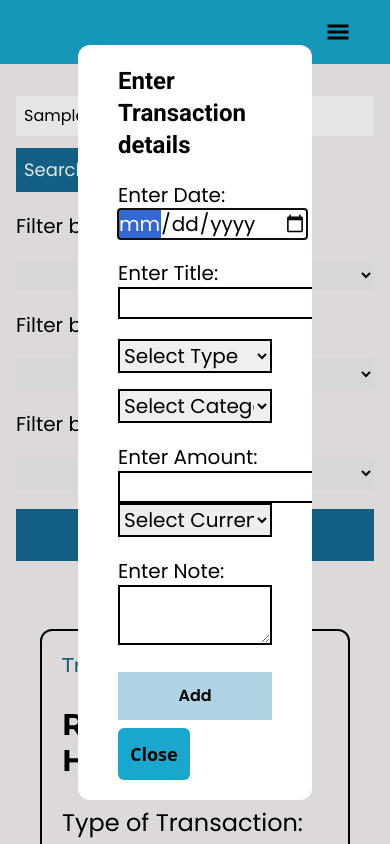
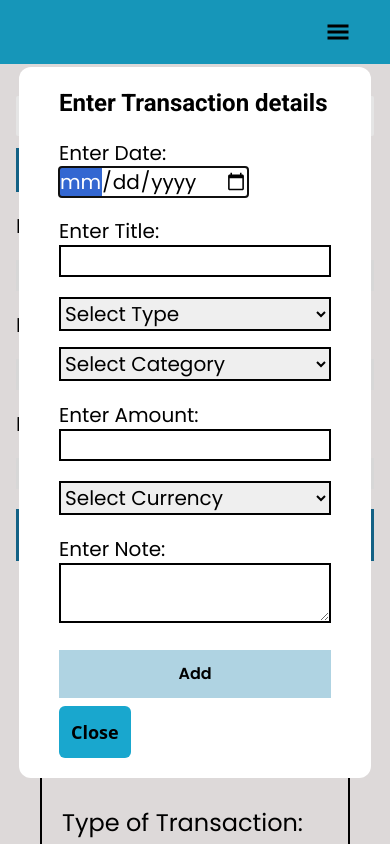
Before and after one commit to Programmer-Kishan/Transaction-Processing-System, a React (Vite) app: page /transaction in a window 390 px wide. Both pictures are taken after typing "Sample" into the empty fields and a click on the button "Add Transaction". Shown: the top 844 px of the page. Built offline with nearby package versions, Linux system fonts and the light colour scheme.

Commit message:
Made Transaction modal responsive

```diff
--- a/src/Components/Transactions/AddTransactionModal.tsx
+++ b/src/Components/Transactions/AddTransactionModal.tsx
@@ -38,7 +38,7 @@ const AddTransactionModal = forwardRef<HTMLDialogElement, AddTransactionProps>((
     }
 
   return (
-    <dialog ref={ref} className="w-3/5 bg-white rounded-xl px-10 py-5">
+    <dialog ref={ref} className="mini-tab:w-3/5 w-full bg-white rounded-xl px-10 py-5">
         <form className='flex flex-col gap-5' onSubmit={handleSubmit}>
             <h3 className='font-roboto text-2xl font-semibold'>Enter Transaction details</h3>
             <div className='w-full font-poppins text-xl'>
@@ -47,7 +47,7 @@ const AddTransactionModal = forwardRef<HTMLDialogElement, AddTransactionProps>((
             </div>
             <div className='w-full font-poppins text-xl'>
                 <label htmlFor="title">Enter Title: </label>
-                <input type="text" id='title' name='title' required className='border-2 border-black' />
+                <input type="text" id='title' name='title' required className='w-full border-2 border-black' />
             </div>
             <div className='w-full font-poppins text-xl grid grid-cols-1 desktop-sm:grid-cols-2 gap-4'>
                 <select name="type" id="type" className='border-2 border-black' required>
@@ -59,10 +59,10 @@ const AddTransactionModal = forwardRef<HTMLDialogElement, AddTransactionProps>((
                     {categorys?.map(category => <option key={Math.random()} value={category}>{category}</option>)}
                 </select>
             </div>
-            <div className='w-full font-poppins text-xl grid grid-cols-1 desktop-sm:grid-cols-2'>
+            <div className='w-full font-poppins text-xl grid grid-cols-1 desktop-sm:grid-cols-2 gap-5'>
                 <div>
                     <label htmlFor="amount">Enter Amount: </label>
-                    <input type="number" id='amount' name='amount' step={0.01} className='border-2 border-black' required/>
+                    <input type="number" id='amount' name='amount' step={0.01} className='w-full border-2 border-black' required/>
                 </div>
                 <select name="currency" id="currency" className='border-2 border-black' required>
                     <option>Select Currency</option>
--- a/src/Components/Transactions/TransactionModal.tsx
+++ b/src/Components/Transactions/TransactionModal.tsx
@@ -55,7 +55,7 @@ const TransactionModal = forwardRef<HTMLDialogElement, TransactionModalProps>(({
   }
 
   return (
-    <dialog ref={ref} className="w-3/5 bg-white rounded-xl px-10 py-5">
+    <dialog ref={ref} className="mini-tab:w-3/5 w-full bg-white rounded-xl px-10 py-5">
         <div className="w-full flex justify-end gap-6">
           <button
             className="p-2 bg-mat-blue rounded-full cursor-pointer"
--- a/tailwind.config.js
+++ b/tailwind.config.js
@@ -20,6 +20,7 @@ export default {
       screens: {
         'desktop-sm': '1247px',
         'tablet': '915px',
+        'mini-tab': "560px",
         "moblie": "392px",
       }
     },
```
